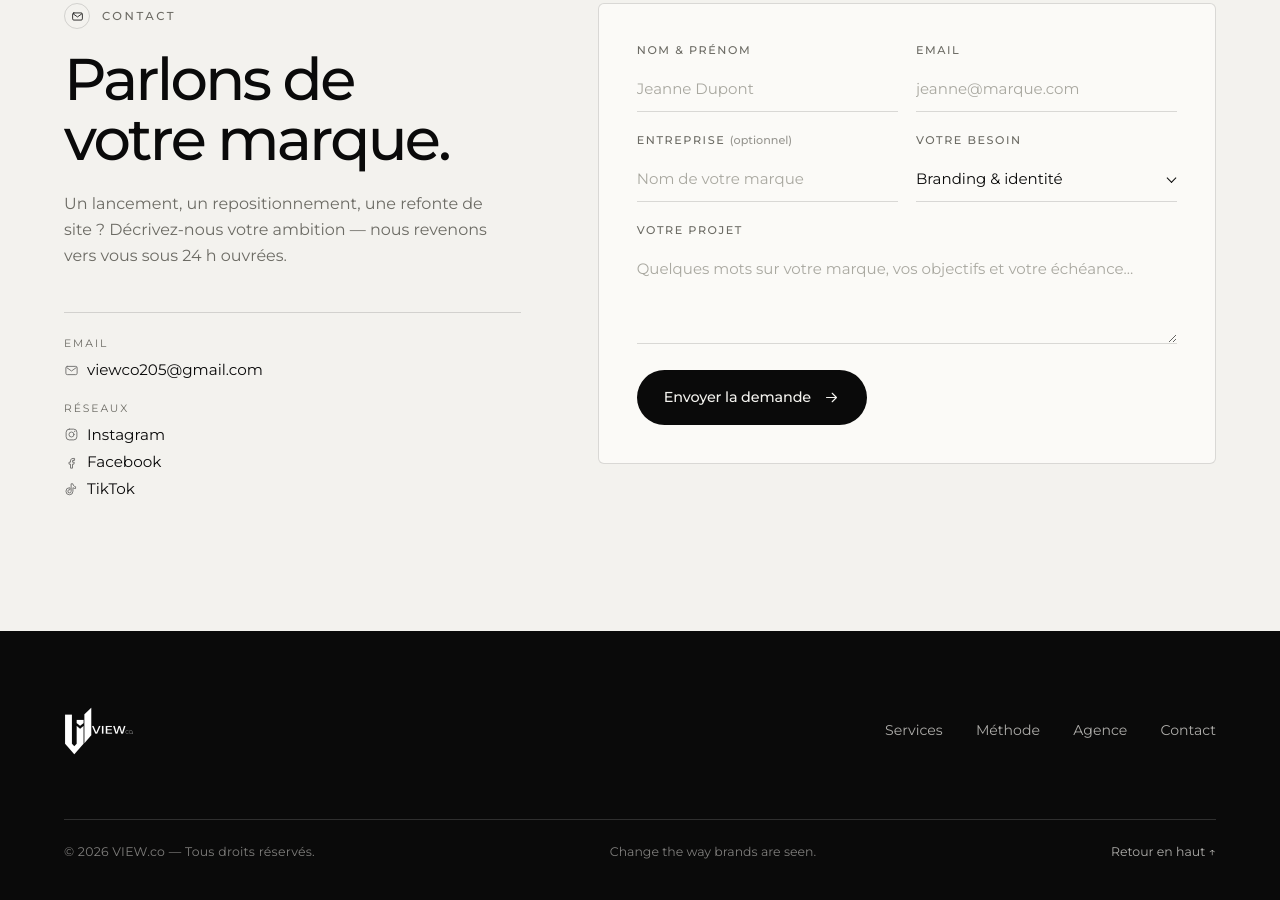
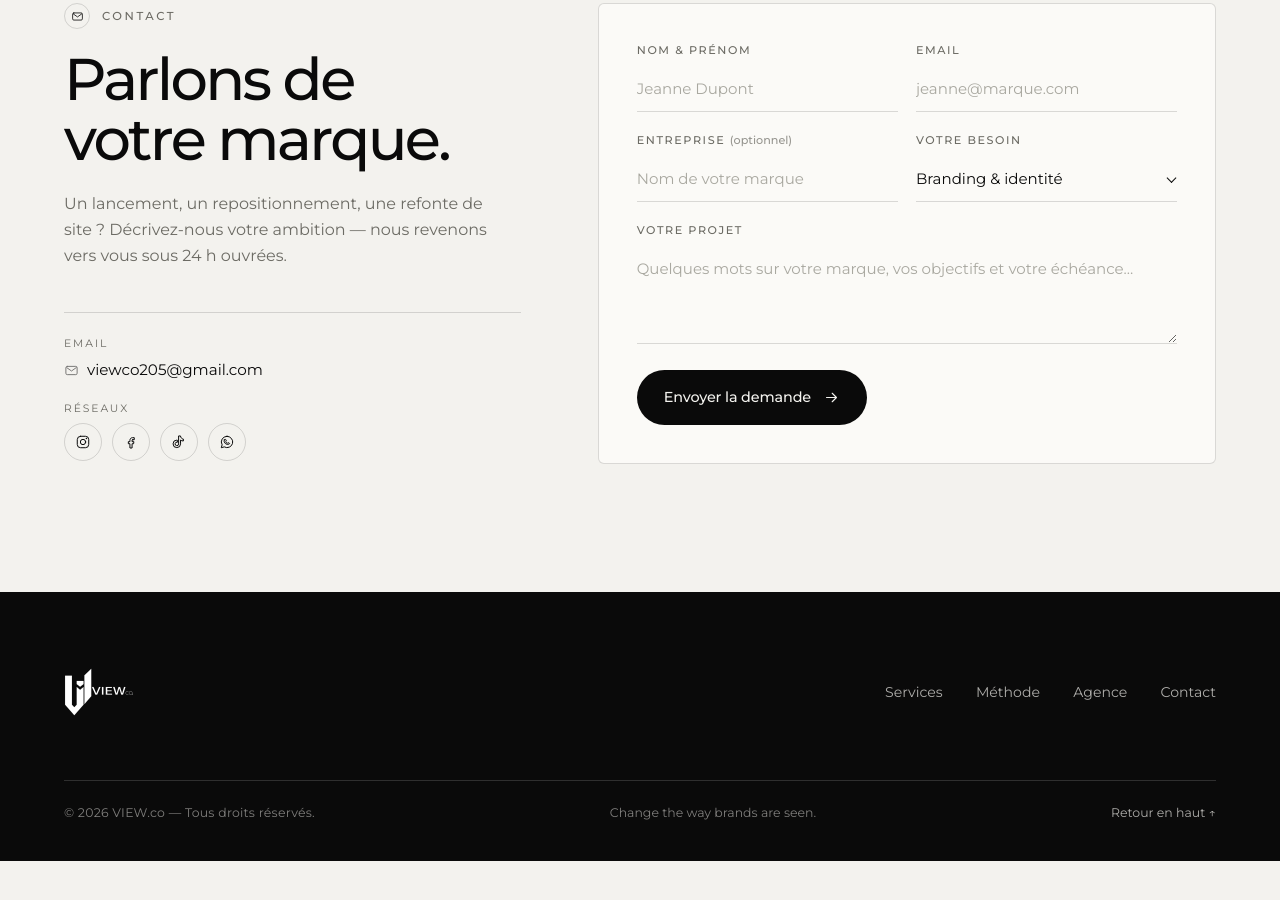
Before and after one commit to Mikael503/view-co, a plain HTML site: page index.html in a window 1280 px wide. Shown: the part 3888-4788 px from the top of the page. After the commit the page ends 4749 px from the top, so only its background shows below. Drawn offline with Linux system fonts and the light colour scheme.

Commit message:
Afficher les réseaux en icônes seules et ajouter WhatsApp
Les quatre canaux deviennent des pastilles cliquables sans libellé
visible, avec aria-label et title pour l'accessibilité ; le numéro
WhatsApp reste un fictif clairement signalé dans le code.

🤖 Generated with Codebuff
Co-Authored-By: Codebuff <noreply@codebuff.com>

```diff
--- a/assets/styles.css
+++ b/assets/styles.css
@@ -645,7 +645,7 @@ section[id] {
 .contact__lead { color: var(--muted); max-width: 40ch; margin-bottom: clamp(28px, 4vw, 44px); }
 .contact__details { display: grid; gap: 16px; border-top: 1px solid var(--line); padding-top: 22px; }
 .contact__details li { display: grid; gap: 6px; font-size: 0.95rem; }
-.contact__links { display: grid; gap: 2px; justify-items: start; }
+.contact__links { display: flex; align-items: center; gap: 10px; }
 .contact__details span {
   font-size: 0.67rem;
   letter-spacing: 0.18em;
@@ -664,6 +664,22 @@ section[id] {
 .contact__details svg { width: 15px; height: 15px; flex: none; opacity: 0.55; transition: opacity 0.3s var(--ease); }
 .contact__details a:hover { border-bottom-color: var(--ink); }
 .contact__details a:hover svg { opacity: 1; }
+.contact__links a {
+  display: grid;
+  place-items: center;
+  width: 38px;
+  height: 38px;
+  border: 1px solid var(--line);
+  border-radius: 50%;
+  transition: background 0.3s var(--ease), border-color 0.3s var(--ease), color 0.3s var(--ease);
+}
+.contact__links a svg { width: 16px; height: 16px; opacity: 1; }
+.contact__links a:hover {
+  background: var(--ink);
+  border-color: var(--ink);
+  color: var(--paper);
+  border-bottom-color: var(--ink);
+}
 
 .form {
   display: grid;
@@ -826,6 +842,7 @@ section[id] {
     align-items: center;
     min-height: 44px;
   }
+  .contact__links a { display: grid; width: 44px; height: 44px; }
 
   .mission__body { grid-template-columns: minmax(0, 1fr); }
   .pillars { grid-template-columns: minmax(0, 1fr); gap: 22px; }
--- a/index.html
+++ b/index.html
@@ -387,17 +387,18 @@
             <li>
               <span>Réseaux</span>
               <div class="contact__links">
-                <a href="https://www.instagram.com/view_co1" target="_blank" rel="noopener noreferrer">
+                <!-- Numéro WhatsApp FICTIF : plage 06 39 98 réservée à la fiction par l'ARCEP. À remplacer par le numéro réel avant mise en ligne. -->
+                <a href="https://www.instagram.com/view_co1" target="_blank" rel="noopener noreferrer" aria-label="Instagram" title="Instagram">
                   <svg viewBox="0 0 24 24" fill="none" stroke="currentColor" stroke-width="1.5" stroke-linecap="round" stroke-linejoin="round" aria-hidden="true" focusable="false"><rect x="3.4" y="3.4" width="17.2" height="17.2" rx="5"/><circle cx="12" cy="12" r="4"/><circle cx="17.1" cy="6.9" r="1.1" fill="currentColor" stroke="none"/></svg>
-                  Instagram
                 </a>
-                <a href="https://www.facebook.com/share/1cdaBEZ1Nh/" target="_blank" rel="noopener noreferrer">
+                <a href="https://www.facebook.com/share/1cdaBEZ1Nh/" target="_blank" rel="noopener noreferrer" aria-label="Facebook" title="Facebook">
                   <svg viewBox="0 0 24 24" fill="none" stroke="currentColor" stroke-width="1.5" stroke-linecap="round" stroke-linejoin="round" aria-hidden="true" focusable="false"><path d="M14.6 8.6h2.3V5.5h-2.5c-2.4 0-4 1.5-4 4v2H8v3.1h2.4V21h3.2v-6.4h2.3l.4-3.1h-2.7V9.7c0-.7.3-1.1 1-1.1Z"/></svg>
-                  Facebook
                 </a>
-                <a href="https://www.tiktok.com/@view_co1" target="_blank" rel="noopener noreferrer">
+                <a href="https://www.tiktok.com/@view_co1" target="_blank" rel="noopener noreferrer" aria-label="TikTok" title="TikTok">
                   <svg viewBox="0 0 24 24" fill="none" stroke="currentColor" stroke-width="1.5" stroke-linecap="round" stroke-linejoin="round" aria-hidden="true" focusable="false"><path d="M14.3 3.5c.4 2.3 1.9 3.8 4.2 4v3c-1.6 0-3-.5-4.2-1.4v5.7a5.6 5.6 0 1 1-5.6-5.6c.3 0 .6 0 .9.1v3.1a2.6 2.6 0 1 0 1.8 2.5V3.5Z"/></svg>
-                  TikTok
+                </a>
+                <a href="https://wa.me/33639980000" target="_blank" rel="noopener noreferrer" aria-label="WhatsApp (numéro fictif)" title="WhatsApp (numéro fictif)">
+                  <svg viewBox="0 0 24 24" fill="none" stroke="currentColor" stroke-width="1.5" stroke-linecap="round" stroke-linejoin="round" aria-hidden="true" focusable="false"><path d="M12 3.4a8.5 8.5 0 0 0-7.3 12.8L3.4 20.6l4.5-1.3A8.5 8.5 0 1 0 12 3.4Z"/><path d="M9 8.6c.2-.6.9-.7 1.2-.1l.8 1.4c.2.4 0 .9-.4 1.2l-.5.4a5.6 5.6 0 0 0 2.4 2.4l.4-.5c.3-.4.8-.6 1.2-.4l1.4.8c.6.3.5 1-.1 1.2a5.4 5.4 0 0 1-7.6-6.4Z"/></svg>
                 </a>
               </div>
             </li>
```
